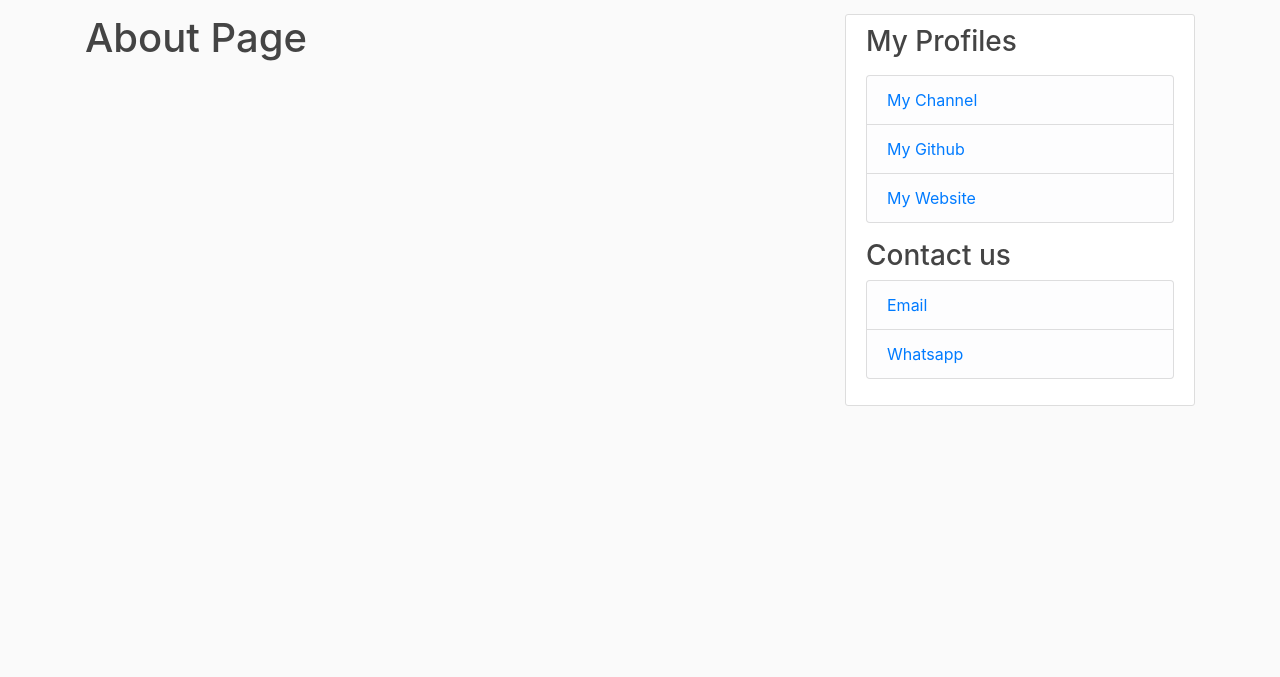
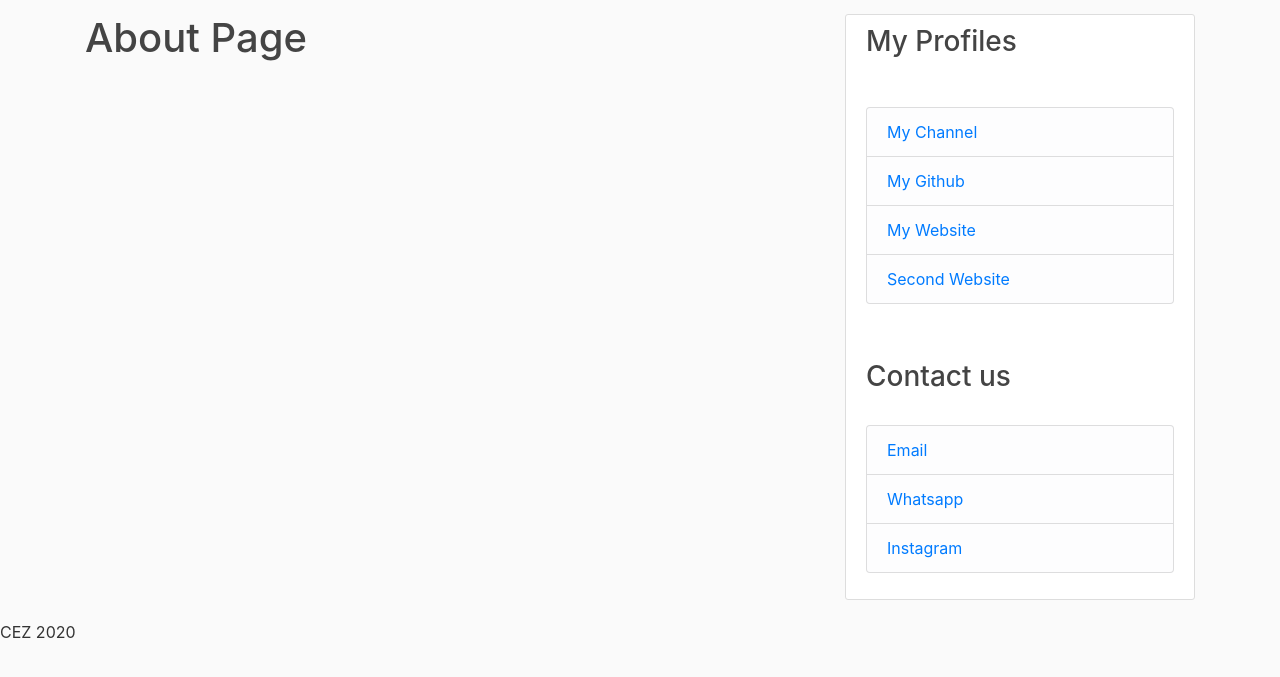
Before and after one commit to Rinkal01/My_Website, a Flask app: page /about in a window 1280 px wide. Shown: the part 66-743 px from the top of the page. Run offline with Flask 2, Linux system fonts and the light colour scheme; some libraries are stand-ins or nearby versions.

Commit message:
2nd Update

```diff
--- a/flaskblog/templates/layout.html
+++ b/flaskblog/templates/layout.html
@@ -15,7 +15,7 @@
     {% if title %}
         <title>CEZ - {{ title }}</title>
     {% else %}
-        <title>CEZ</title>
+        <title>    CEZ</title>
     {% endif %}
 </head>
 <body>
@@ -66,20 +66,25 @@
         </div>
         <div class="col-md-4">
           <div class="content-section">
-            <h3>My Profiles</h3>
+            <h3>My Profiles</h3><br>
             <p class='text-muted'>
               <ul class="list-group">
                 <li class="list-group-item list-group-item-light"><a href="https://www.youtube.com/creativeexpertz">My Channel</a></li>
                 <li class="list-group-item list-group-item-light"><a href="https://github.com/shivam907">My Github</a></li>
                 <li class="list-group-item list-group-item-light"><a href="https://cez.co.in">My Website</a></li>
+                <!-- <li class="list-group-item list-group-item-light">Calendars</li> -->
+                <li class="list-group-item list-group-item-light"><a href="https://ceziot.tech">Second Website</a></li>
               </ul>
             </p>
-            <p class='text-muted'><h3>Contact us</h3>
+            <br>
+
+
+            <p class='text-muted'><h3>Contact us</h3><br>
               <ul class="list-group">
                 <li class="list-group-item list-group-item-light"><a href="shivam@cez.co.in">Email</a></li>
                 <li class="list-group-item list-group-item-light"><a href="http://wa.me/+918968969929">Whatsapp</a></li>
-                <!-- <li class="list-group-item list-group-item-light">Calendars</li>
-                <li class="list-group-item list-group-item-light"><a href="https://cez.co.in">My Website</a></li> -->
+                <!-- <li class="list-group-item list-group-item-light">Calendars</li> -->
+                <li class="list-group-item list-group-item-light"><a href="https://instagram.com/creativeexpertz">Instagram</a></li>
               </ul>
             </p>
           </div>
@@ -93,5 +98,6 @@
     <script src="https://code.jquery.com/jquery-3.2.1.slim.min.js" integrity="sha384-KJ3o2DKtIkvYIK3UENzmM7KCkRr/rE9/Qpg6aAZGJwFDMVNA/GpGFF93hXpG5KkN" crossorigin="anonymous"></script>
     <script src="https://cdnjs.cloudflare.com/ajax/libs/popper.js/1.12.9/umd/popper.min.js" integrity="sha384-ApNbgh9B+Y1QKtv3Rn7W3mgPxhU9K/ScQsAP7hUibX39j7fakFPskvXusvfa0b4Q" crossorigin="anonymous"></script>
     <script src="https://maxcdn.bootstrapcdn.com/bootstrap/4.0.0/js/bootstrap.min.js" integrity="sha384-JZR6Spejh4U02d8jOt6vLEHfe/JQGiRRSQQxSfFWpi1MquVdAyjUar5+76PVCmYl" crossorigin="anonymous"></script>
-</body>
+<footer>CEZ 2020</footer>
+  </body>
 </html>
```
Also changed, not shown: flaskblog/site.db, flaskblog/static/profile_pics/5b43407ba37b8d0f.jpg (added).
